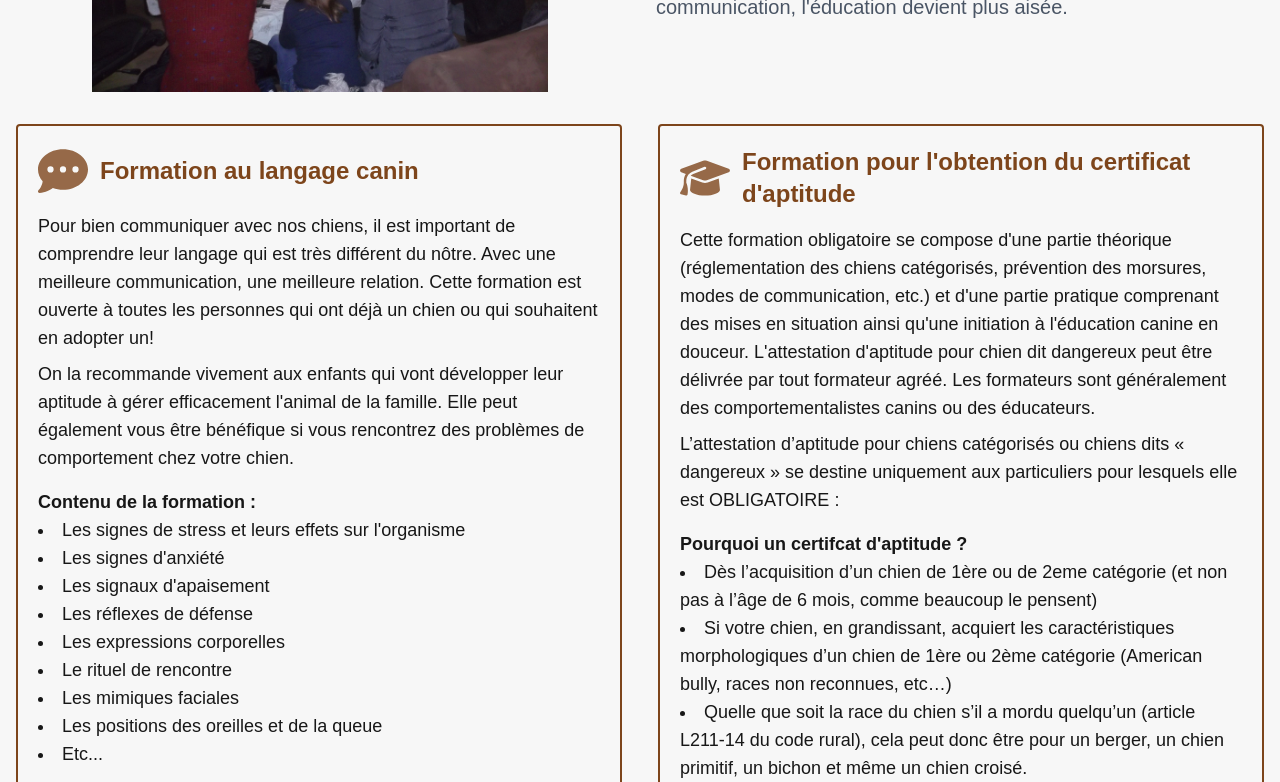
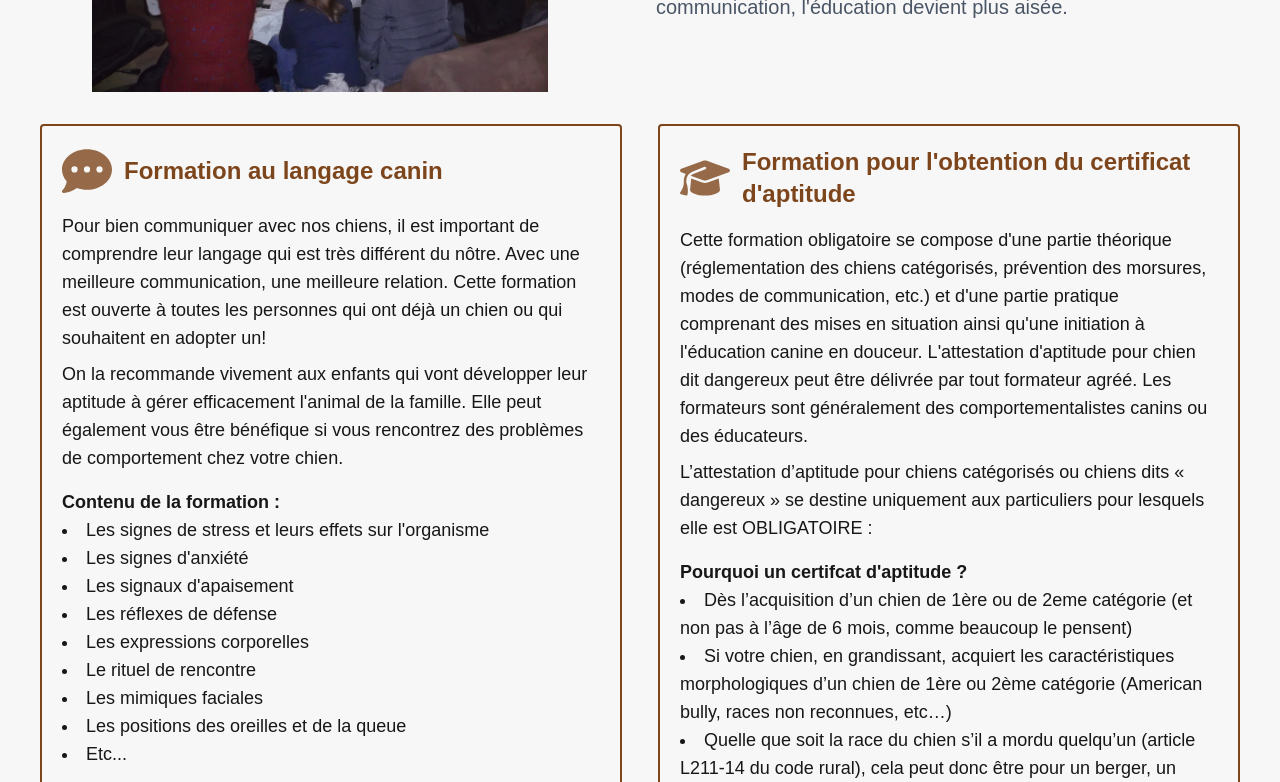
Before and after one commit to Tonyac-create/site, a Next.js app: page /missions in a window 1280 px wide. Shown: the part 2580-3362 px from the top of the page. Built offline with nearby package versions, Linux system fonts and the light colour scheme; a web font is replaced by a local one.

Commit message:
update reposnive cards formation page missions

```diff
--- a/app/components/MissionsPage/CardFormation.tsx
+++ b/app/components/MissionsPage/CardFormation.tsx
@@ -16,7 +16,7 @@ type CardFormationProps = {
 
 export default function CardFormation({ id, icon, title, description1, description2, titlelist, itemsList, hours, price, meal }: CardFormationProps) {
     return (
-        <article key={id} className="border-2 border-brown rounded-sm p-5 w-1/2">
+        <article key={id} className="border-2 border-brown rounded-sm p-5 lg:w-1/2">
             <header className="flex items-center gap-3 mb-4">
                 <Image
                     src={icon}
--- a/app/components/MissionsPage/GridMission.tsx
+++ b/app/components/MissionsPage/GridMission.tsx
@@ -86,7 +86,7 @@ const MissionItem = ({ mission, index }: { mission: Mission, index: number }) =>
                 </div>
             </div>
             {mission.id === 5 && (
-                <div className='flex gap-9 mt-8 mb-16'>
+                <div className='flex flex-col lg:flex-row gap-9 mx-6 mt-8 mb-16'>
                     {formations.map((formation) => (
                         <CardFormation
                             key={formation.id}
```
